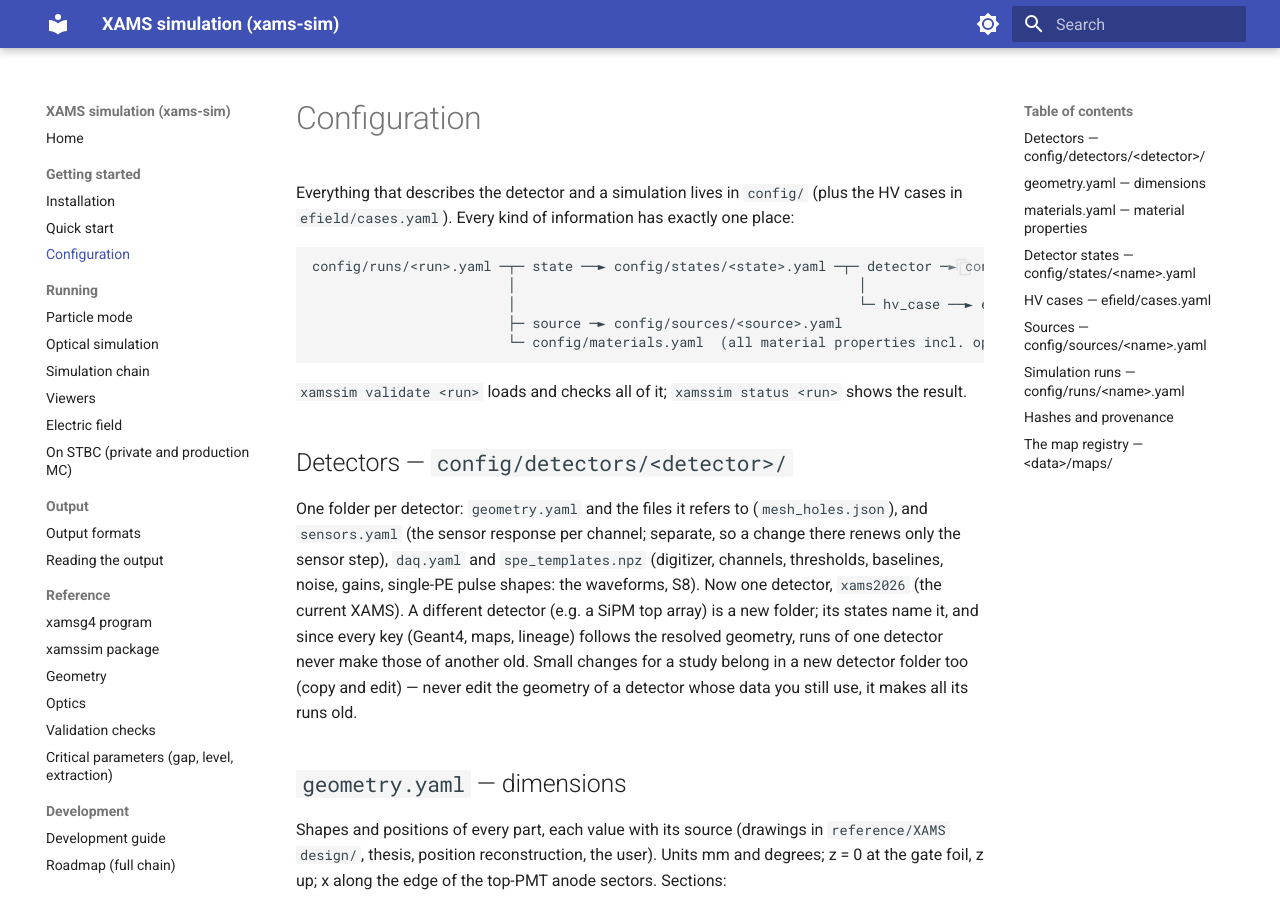
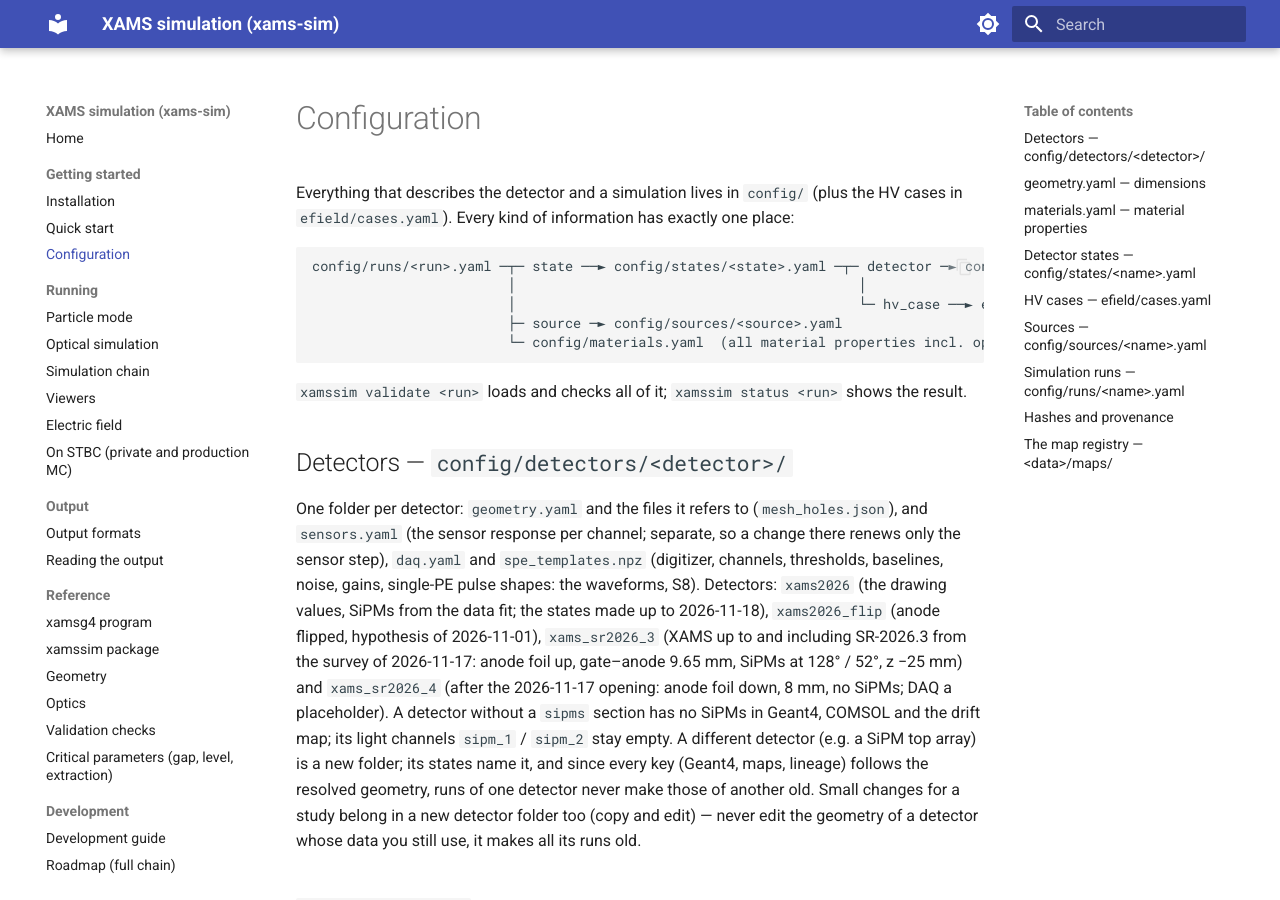
Before and after one commit to XAMS-nikhef/xams-sim, an MkDocs documentation site: the page built from docs/configuration.md, in a window 1280 px wide and 900 px high. Built offline with MkDocs 1.6.1 and Material for MkDocs 9.7.7, drawn with Linux system fonts in a browser that asks for light colours.

Commit message:
Detectors xams_sr2026_3 (survey 2026-11-17) and xams_sr2026_4 (anode flipped back, no SiPMs)
xams_sr2026_3: XAMS up to and including SR-2026.3, from the survey of
2026-11-17. Anode ring side down (foil on the upper face of its ring):
gate-anode 9.65 mm (survey ~9.5 mm); SiPMs at 128 / 52 deg, z -25 mm
(survey pictures, user: the truth). Copy of xams2026_flip with all
SR-2026.3 DAQ files; liquid level sr2026_3 4.0 mm.

xams_sr2026_4: after the 2026-11-17 opening. Anode flipped back (foil
down, 8 mm, 4 + 4 mm), SiPMs removed: no `sipms` section. DAQ = the
last SR-2026.3 readout (P4B) without channels 6 / 7, a placeholder until
the SR-2026.4 readout has data.

A detector may now have no `sipms` section: compose figures, the drift
map and the COMSOL model generator (then --no-sipm) handle it; Geant4
already did.

Co-Authored-By: Claude Opus 5.5 <noreply@anthropic.com>

```diff
--- a/docs/configuration.md
+++ b/docs/configuration.md
@@ -17,8 +17,12 @@ config/runs/<run>.yaml ─┬─ state ──► config/states/<state>.yaml ─
 
 One folder per detector: `geometry.yaml` and the files it refers to (`mesh_holes.json`), and `sensors.yaml` (the
 sensor response per channel; separate, so a change there renews only the sensor step), `daq.yaml` and
-`spe_templates.npz` (digitizer, channels, thresholds, baselines, noise, gains, single-PE pulse shapes: the waveforms, S8). Now one detector,
-`xams2026` (the current XAMS). A different detector (e.g. a SiPM top array) is a new folder; its states name it, and
+`spe_templates.npz` (digitizer, channels, thresholds, baselines, noise, gains, single-PE pulse shapes: the waveforms, S8). Detectors:
+`xams2026` (the drawing values, SiPMs from the data fit; the states made up to 2026-11-18), `xams2026_flip` (anode
+flipped, hypothesis of 2026-11-01), `xams_sr2026_3` (XAMS up to and including SR-2026.3 from the survey of 2026-11-17:
+anode foil up, gate–anode 9.65 mm, SiPMs at 128° / 52°, z −25 mm) and `xams_sr2026_4` (after the 2026-11-17 opening:
+anode foil down, 8 mm, no SiPMs; DAQ a placeholder). A detector without a `sipms` section has no SiPMs in Geant4,
+COMSOL and the drift map; its light channels `sipm_1` / `sipm_2` stay empty. A different detector (e.g. a SiPM top array) is a new folder; its states name it, and
 since every key (Geant4, maps, lineage) follows the resolved geometry, runs of one detector never make those of another
 old. Small changes for a study belong in a new detector folder too (copy and edit) — never edit the geometry of a
 detector whose data you still use, it makes all its runs old.
```
Also changed, not shown: docs/critical_parameters.md (+1 -1 lines), docs/geometry.md (+1 -1 lines), 17 other files.
